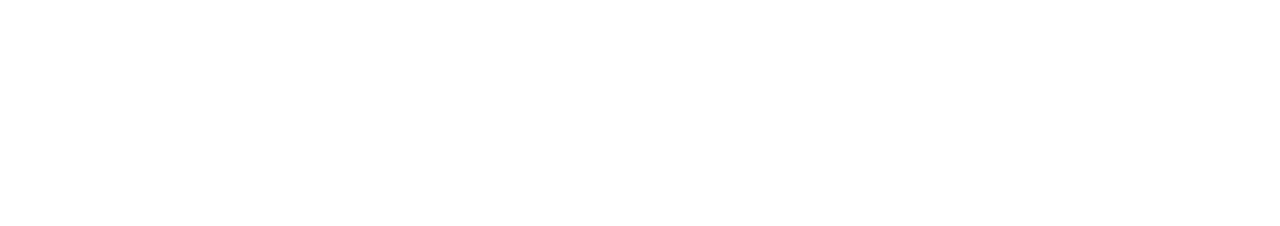
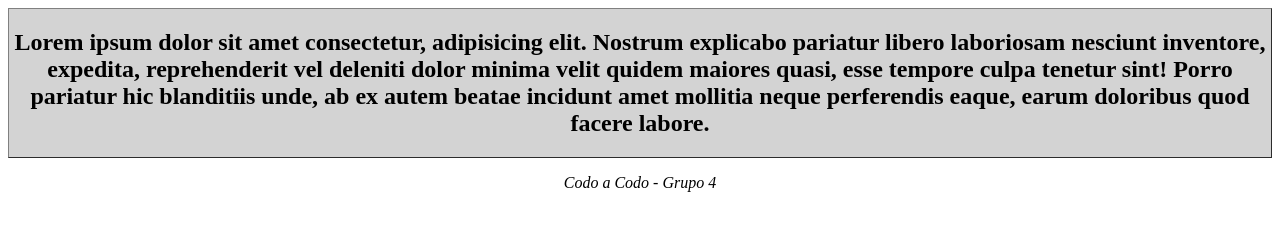
Before and after one commit to ernestodelisi/clinica.github.io, a plain HTML site: page index.html in a window 1280 px wide. Drawn offline with Linux system fonts and the light colour scheme.

Commit message:
cambios footer

```diff
--- a/index.html
+++ b/index.html
@@ -1,17 +1,25 @@
 <!DOCTYPE html>
 <html lang="en">
-<head>
-    <meta charset="UTF-8">
-    <meta http-equiv="X-UA-Compatible" content="IE=edge">
-    <meta name="viewport" content="width=device-width, initial-scale=1.0">
-    <title>Document</title>
-</head>
-<body>
+  <head>
+    <meta charset="UTF-8" />
+    <meta http-equiv="X-UA-Compatible" content="IE=edge" />
+    <meta name="viewport" content="width=device-width, initial-scale=1.0" />
+    <link rel="stylesheet" href="style.css">
+    <title>Clinica Medica</title>
+  </head>
+  <body>
     <div id="1"></div>
     <div id="2"></div>
     <div id="3"></div>
     <div id="4"></div>
     <div id="5"></div>
-    <div id="6"></div>
-</body>
+    <!-- footer -->
+    <div id="6" class="footer">
+      <footer>
+        <h2>Lorem ipsum dolor sit amet consectetur, adipisicing elit. Nostrum explicabo pariatur libero laboriosam nesciunt inventore, expedita, reprehenderit vel deleniti dolor minima velit quidem maiores quasi, esse tempore culpa tenetur sint! Porro pariatur hic blanditiis unde, ab ex autem beatae incidunt amet mollitia neque perferendis eaque, earum doloribus quod facere labore.</h2>
+      </footer>
+    </div>
+    <!-- Pie de pagina -->
+    <p class="sub_footer">Codo a Codo - Grupo 4</p>
+  </body>
 </html>
--- /dev/null
+++ b/style.css
@@ -0,0 +1,11 @@
+.footer {
+  border: 1px outset grey;
+  background-color: lightgray;
+  text-align: center;
+  font-style: normal;
+}
+
+.sub_footer {
+    text-align: center;
+    font-style: italic;
+}
```
